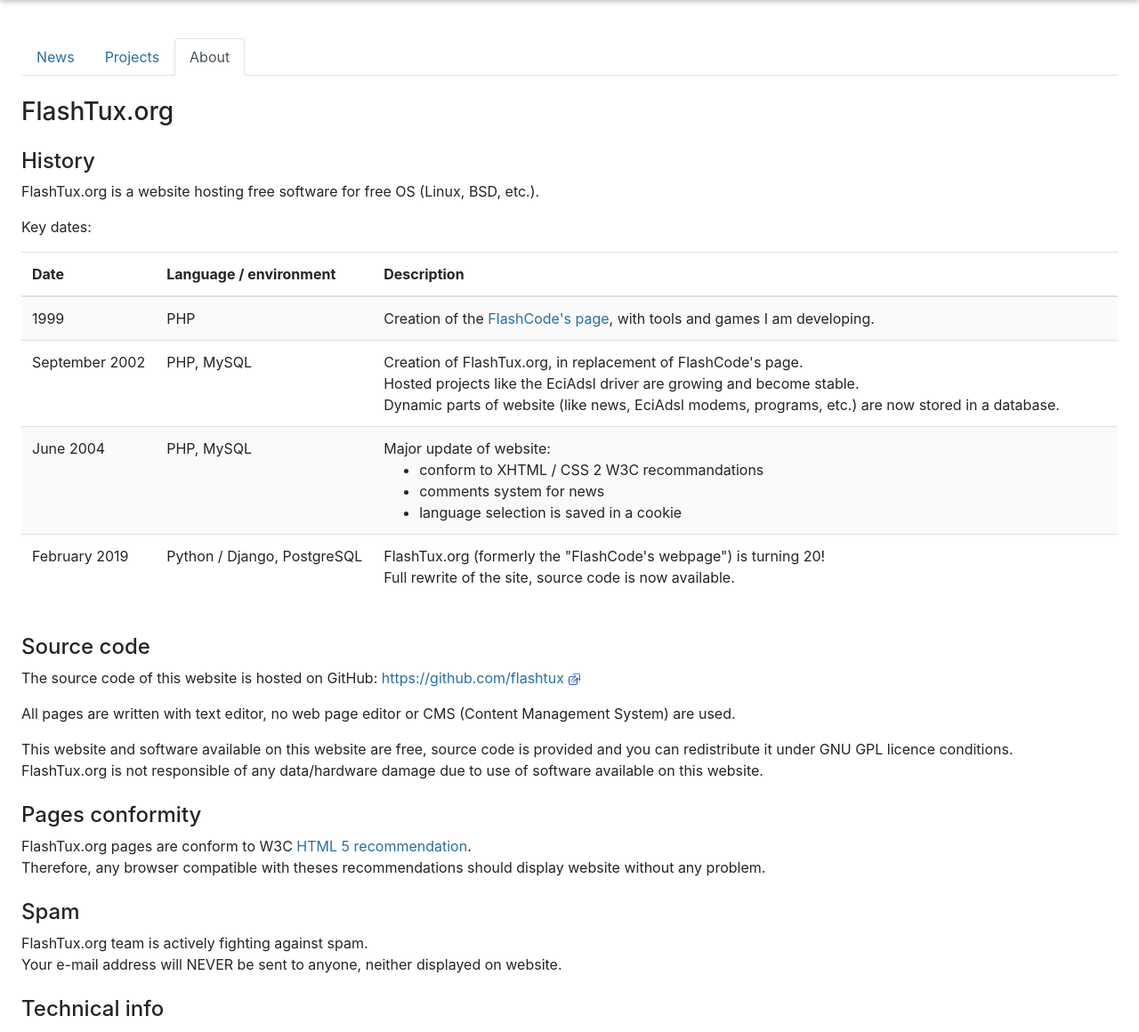
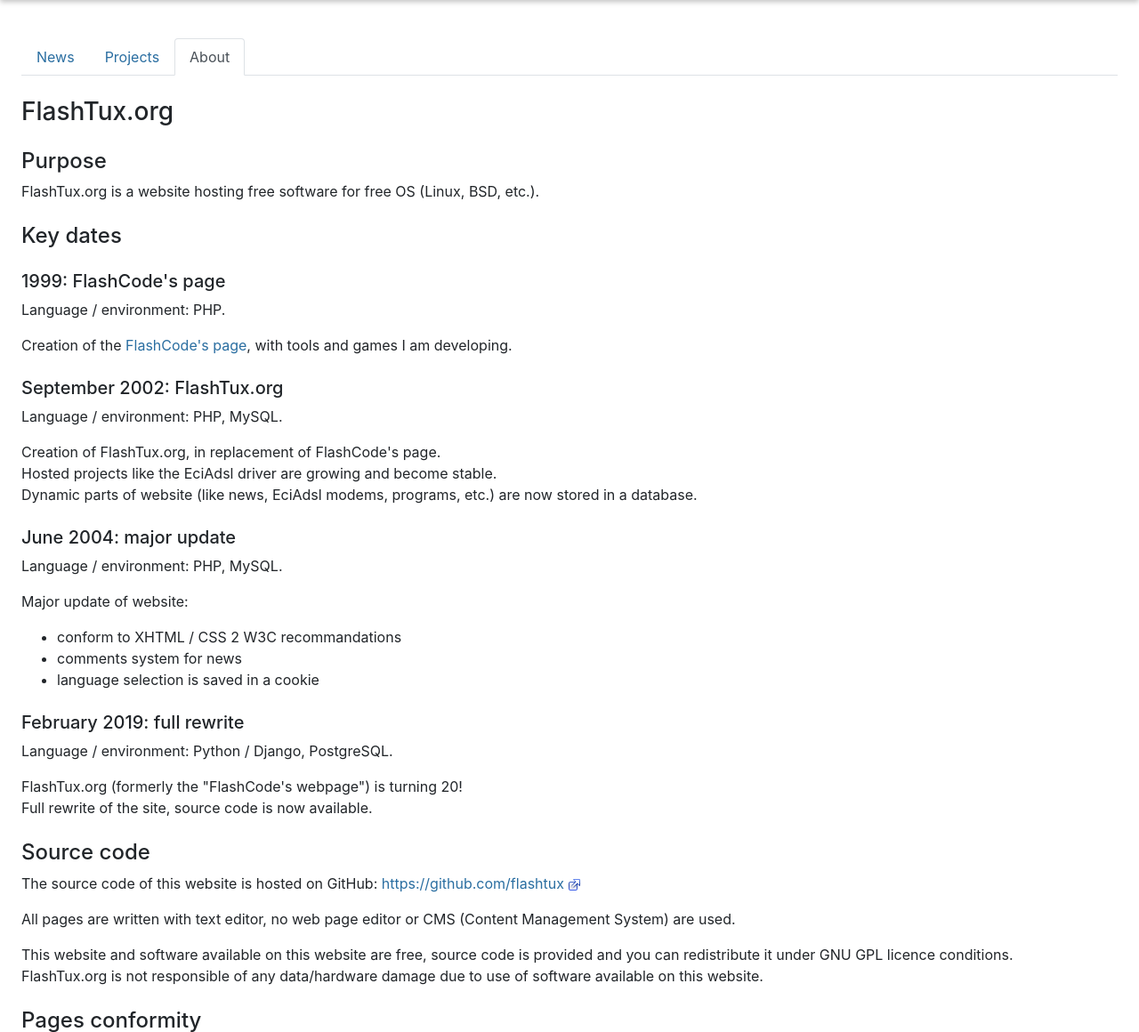
Before and after one commit to flashtux/flashtux.org, a Django app: template flashtux/templates/home/about.html in a window 1280 px wide. Shown: the part 61-1221 px from the top of the page at 89% size. Run offline with Django 3.2, Linux system fonts and the light colour scheme; the template is opened without the code that fills it, so the values that code supplies are empty; parts of the project's set-up code (start-up, migrations or seed data) failed here and were passed over; some libraries are stand-ins or nearby versions.

Commit message:
Remove table on about page

```diff
--- a/flashtux/common/templatetags/localdate.py
+++ b/flashtux/common/templatetags/localdate.py
@@ -40,19 +40,25 @@ def localdate(value, fmt='date'):
     If fmt == "datetime", the localized date/fime format is used.
     Another fmt it is used as-is.
     """
-    if fmt == 'date':
-        fmt = ugettext(settings.DATE_FORMAT)
+    fmt_lower = fmt.lower()
+    if fmt_lower == 'date':
+        date_fmt = ugettext(settings.DATE_FORMAT)
         if not isinstance(value, (date, datetime)):
             value = datetime.strptime(value, '%Y-%m-%d').date()
-    elif fmt == 'date_year_month':
-        fmt = ugettext(settings.DATE_YEAR_MONTH_FORMAT)
+    elif fmt_lower == 'date_year_month':
+        date_fmt = ugettext(settings.DATE_YEAR_MONTH_FORMAT)
         if not isinstance(value, (date, datetime)):
             value = datetime.strptime(value, '%Y-%m').date()
-    elif fmt == 'datetime':
-        fmt = ugettext(settings.DATETIME_FORMAT)
+    elif fmt_lower == 'datetime':
+        date_fmt = ugettext(settings.DATETIME_FORMAT)
         if not isinstance(value, (date, datetime)):
             value = datetime.strptime(value, '%Y-%m-%d %H:%M')
+    else:
+        date_fmt = fmt
+    date_value = dateformat.format(value, date_fmt)
+    if fmt[0].isupper():
+        date_value = date_value.capitalize()
     return mark_safe('<time datetime="%s">%s</time>' % (
         value.isoformat(),
-        dateformat.format(value, fmt),
+        date_value,
     ))
--- a/flashtux/templates/home/about.html
+++ b/flashtux/templates/home/about.html
@@ -11,66 +11,79 @@
 
 <h3>FlashTux.org</h3>
 
-<h4>{% trans "History" %}</h4>
+<h4>{% trans "Purpose" %}</h4>
 
 <p>
   {% trans "FlashTux.org is a website hosting free software for free OS (Linux, BSD, etc.)." %}
 </p>
 
+<h4>{% trans "Key dates" %}</h4>
+
+{% with date="1999" %}
+<h5>{% blocktrans %}{{ date }}: FlashCode's page{% endblocktrans %}</h5>
+{% endwith %}
+
 <p>
-  {% trans "Key dates:" %}
-  <div class="table-responsive">
-    <table class="table table-striped">
-      <thead>
-        <th class="text-nowrap">{% trans "Date" %}</th>
-        <th class="text-nowrap">
   {% comment %}Translators: "language" is a programming language{% endcomment %}
-          {% trans "Language / environment" %}
-        </th>
-        <th width="100%">{% trans "Description" %}</th>
-      </thead>
-      <tbody>
-        <tr>
-          <td class="text-nowrap">1999</td>
-          <td class="text-nowrap">PHP</td>
-          <td>
+  {% trans "Language / environment:" %}
+  PHP.
+</p>
+
+<p>
   {% blocktrans %}Creation of the <a href="http://flashcode.free.fr/index2.php">FlashCode's page</a>, with tools and games I am developing.{% endblocktrans %}
-          </td>
-        </tr>
-        <tr>
-          <td class="text-nowrap">{{ "2002-09"|localdate:"date_year_month" }}</td>
-          <td class="text-nowrap">PHP, MySQL</td>
-          <td>
+</p>
+
+{% with date="2002-09"|localdate:"Date_year_month" %}
+<h5>{% blocktrans %}{{ date }}: FlashTux.org{% endblocktrans %}</h5>
+{% endwith %}
+
+<p>
+  {% comment %}Translators: "language" is a programming language{% endcomment %}
+  {% trans "Language / environment:" %}
+  PHP, MySQL.
+</p>
+
+<p>
   {% trans "Creation of FlashTux.org, in replacement of FlashCode's page." %}
   <br>
   {% trans "Hosted projects like the EciAdsl driver are growing and become stable." %}
   <br>
   {% trans "Dynamic parts of website (like news, EciAdsl modems, programs, etc.) are now stored in a database." %}
-          </td>
-        </tr>
-        <tr>
-          <td class="text-nowrap">{{ "2004-06"|localdate:"date_year_month" }}</td>
-          <td class="text-nowrap">PHP, MySQL</td>
-          <td>
+</p>
+
+{% with date="2004-06"|localdate:"Date_year_month" %}
+<h5>{% blocktrans %}{{ date }}: major update{% endblocktrans %}</h5>
+{% endwith %}
+
+<p>
+  {% comment %}Translators: "language" is a programming language{% endcomment %}
+  {% trans "Language / environment:" %}
+  PHP, MySQL.
+</p>
+
+<p>
   {% trans "Major update of website:" %}
   <ul>
     <li>{% trans "conform to XHTML / CSS 2 W3C recommandations" %}</li>
     <li>{% trans "comments system for news" %}</li>
     <li>{% trans "language selection is saved in a cookie" %}</li>
   </ul>
-          </td>
-        </tr>
-        <tr>
-          <td class="text-nowrap">{{ "2019-02"|localdate:"date_year_month" }}</td>
-          <td class="text-nowrap">Python / Django, PostgreSQL</td>
-          <td>
+</p>
+
+{% with date="2019-02"|localdate:"Date_year_month" %}
+<h5>{% blocktrans %}{{ date }}: full rewrite{% endblocktrans %}</h5>
+{% endwith %}
+
+<p>
+  {% comment %}Translators: "language" is a programming language{% endcomment %}
+  {% trans "Language / environment:" %}
+  Python / Django, PostgreSQL.
+</p>
+
+<p>
   {% blocktrans %}FlashTux.org (formerly the "FlashCode's webpage") is turning 20!{% endblocktrans %}
   <br>
-            {% trans "Full rewrite of the site, source code is now available." %}</td>
-        </tr>
-      </tbody>
-    </table>
-  </div>
+  {% trans "Full rewrite of the site, source code is now available." %}
 </p>
 
 <h4>{% trans "Source code" %}</h4>
```
Also changed, not shown: flashtux/locale/fr/LC_MESSAGES/django.po. Lines whose indentation alone changed are shown as unchanged.
